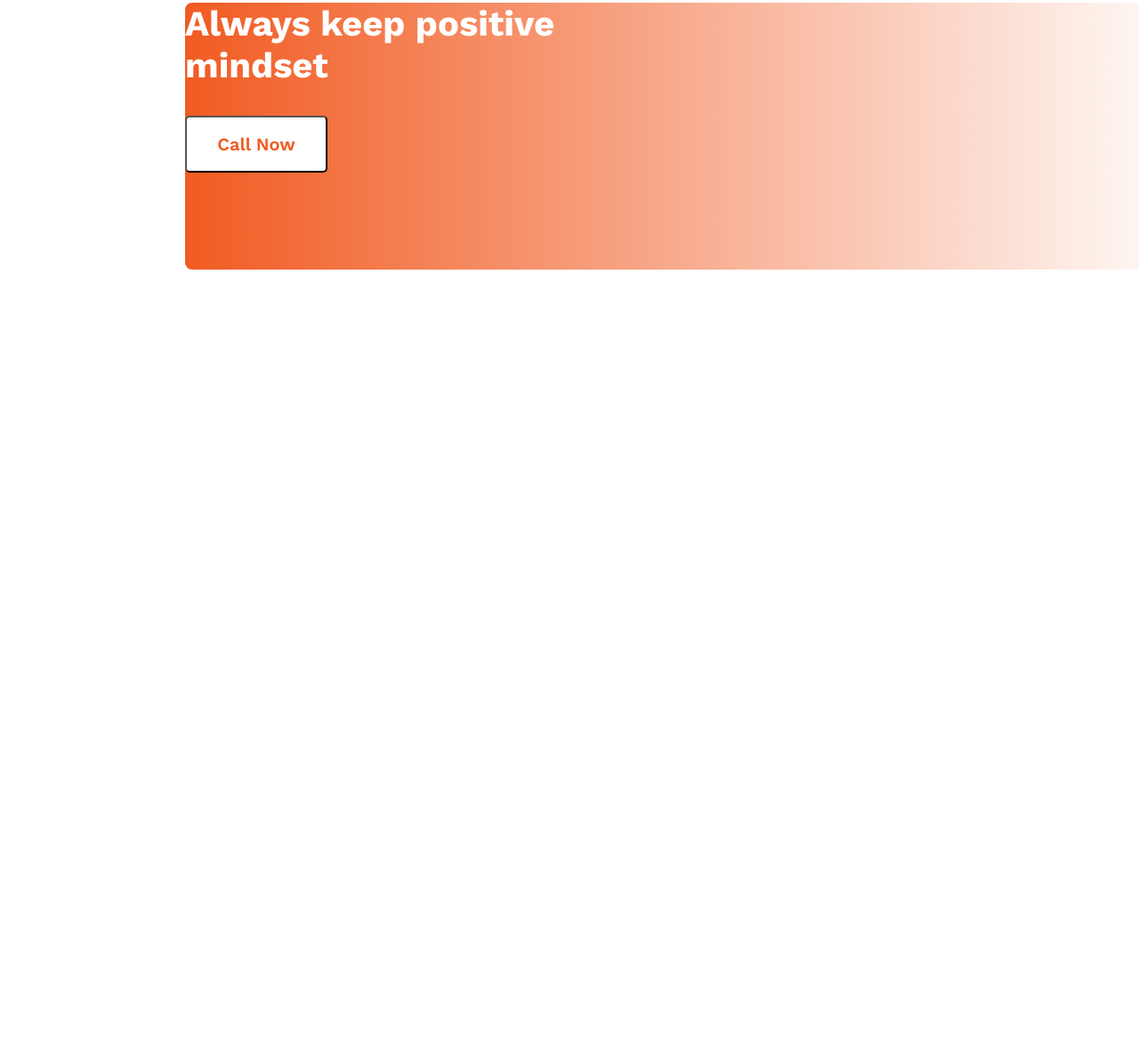
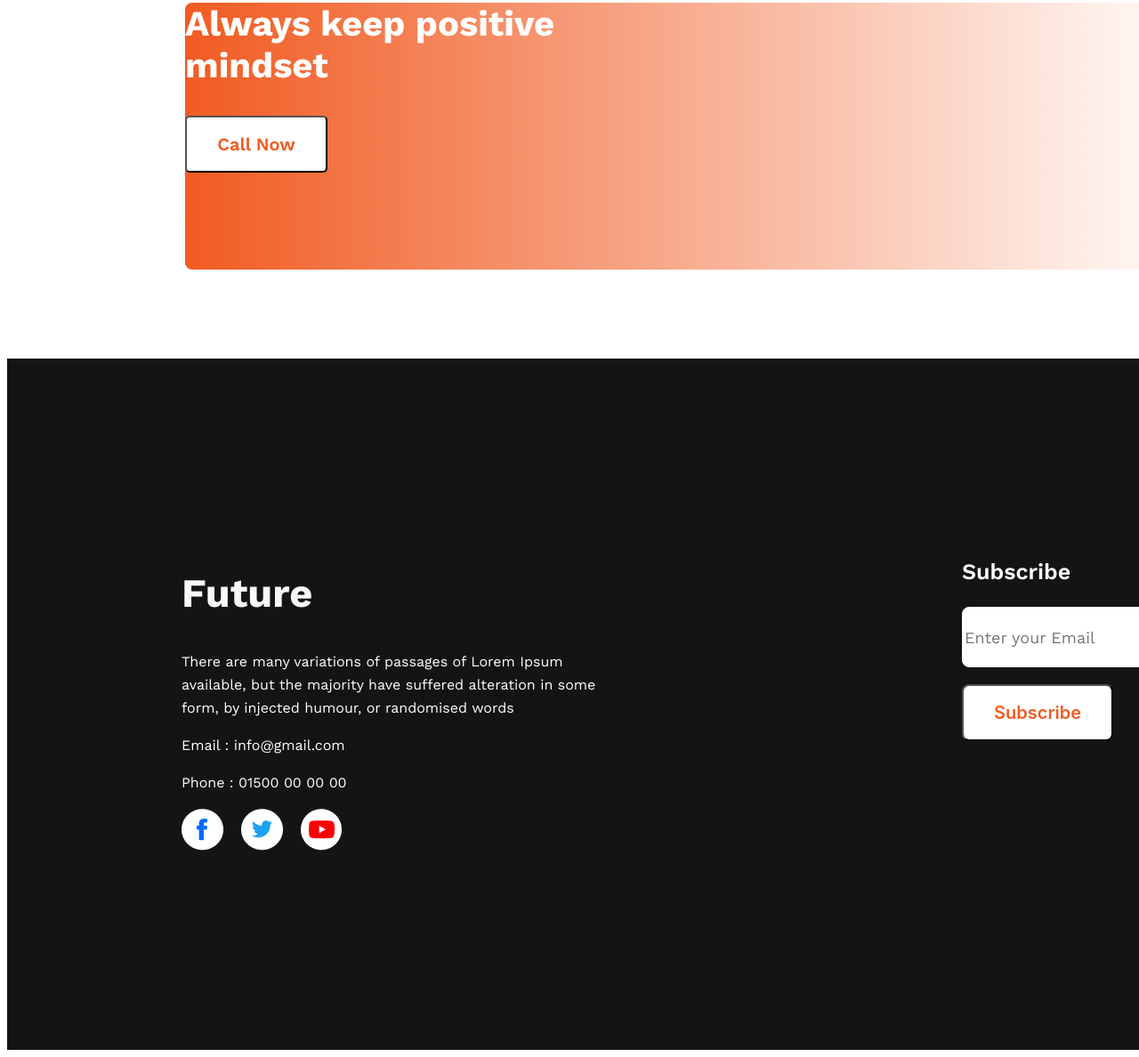
Before and after one commit to Mohammed-Saiful-Islam/new-year-new-me, a plain HTML site: page index.html in a window 1280 px wide. Shown: the part 2038-3226 px from the top of the page at 89% size. Before the commit the page ends 2349 px from the top, so only its background shows below. Drawn offline with nearby package versions, Linux system fonts and the light colour scheme.

Commit message:
new year new me project almost completed

```diff
--- a/index.html
+++ b/index.html
@@ -87,7 +87,30 @@
         </section>
     </main>
     <footer>
-
+        <div class="footer-left">
+            <div class="footer-left-text">
+                <h2 class="footer-left-headline">Future</h2>
+                <p class="footer-left-paragraph">There are many variations of passages of Lorem Ipsum available, but the
+                    majority have suffered alteration in some form, by injected humour, or randomised words</p>
+                <p class="footer-left-email">Email : info@gmail.com</p>
+                <p class="footer-left-phone">Phone : 01500 00 00 00</p>
+            </div>
+            <div class="footer-left-icons">
+                <div class="footer-left-icon"><img class="footer-left-icon-image" src="images/icons/fb.png" alt="">
+                </div>
+                <div class="footer-left-icon"><img class="footer-left-icon-image" src="images/icons/twitter.png" alt="">
+                </div>
+                <div class="footer-left-icon"><img class="footer-left-icon-image" src="images/icons/youtube.png" alt="">
+                </div>
+            </div>
+        </div>
+        <div class="footer-right">
+            <h3 class="footer-right-headline">Subscribe</h3>
+            <input class="footer-right-input" type="email" name="" id="" placeholder="Enter your Email">
+            <br>
+            <br>
+            <button class="footer-right-button">Subscribe</button>
+        </div>
     </footer>
 </body>
 
--- a/styles/style.css
+++ b/styles/style.css
@@ -141,6 +141,7 @@ header {
     border-radius: 8px;
     background: linear-gradient(90deg, #F15B22 0%, rgba(241, 91, 34, 0.00) 100%);
     /* background-image: url('../images/watch.png'); */
+    margin-bottom: 100px;
 }
 
 .main-bottom-elements {}
@@ -163,3 +164,83 @@ header {
     font-size: 20px;
     font-weight: 600;
 }
+
+footer {
+    padding-top: 200px;
+    width: 1600px;
+    height: 577px;
+    background: #151414;
+    display: inline-flex;
+    justify-content: space-around;
+}
+
+.footer-left-headline {
+    color: #F8F8F8;
+    font-size: 45px;
+    font-weight: 700;
+}
+
+.footer-left-paragraph {
+    width: 485px;
+    color: #FFF;
+    font-size: 16px;
+    font-weight: 400;
+    line-height: 26px;
+    /* 162.5% */
+}
+
+.footer-left-email {
+    color: #FFF;
+    font-size: 16px;
+    font-weight: 400;
+    line-height: 26px;
+    /* 162.5% */
+}
+
+.footer-left-phone {
+    color: #FFF;
+    font-size: 16px;
+    font-weight: 400;
+    line-height: 26px;
+    /* 162.5% */
+}
+
+.footer-left-icons {
+    width: 175px;
+    height: 46px;
+    display: inline-flex;
+}
+
+.footer-left-icon {
+    margin-right: 20px;
+}
+
+.footer-right-headline {
+    color: #FFF;
+    font-family: Work Sans;
+    font-size: 25px;
+    font-style: normal;
+    font-weight: 600;
+    line-height: normal;
+}
+
+.footer-right-input {
+    width: 325px;
+    height: 64px;
+    border-radius: 8px;
+    border: 1px solid #FFF;
+    color: var(--Dark-07, #F3F3F3);
+    font-size: 18px;
+    font-weight: 400;
+}
+
+.footer-right-button {
+    width: 170.106px;
+    height: 64px;
+    border-radius: 8px;
+    background: #FFF;
+    color: #F15B22;
+    font-family: Inter;
+    font-size: 20px;
+    font-weight: 600;
+}
```
